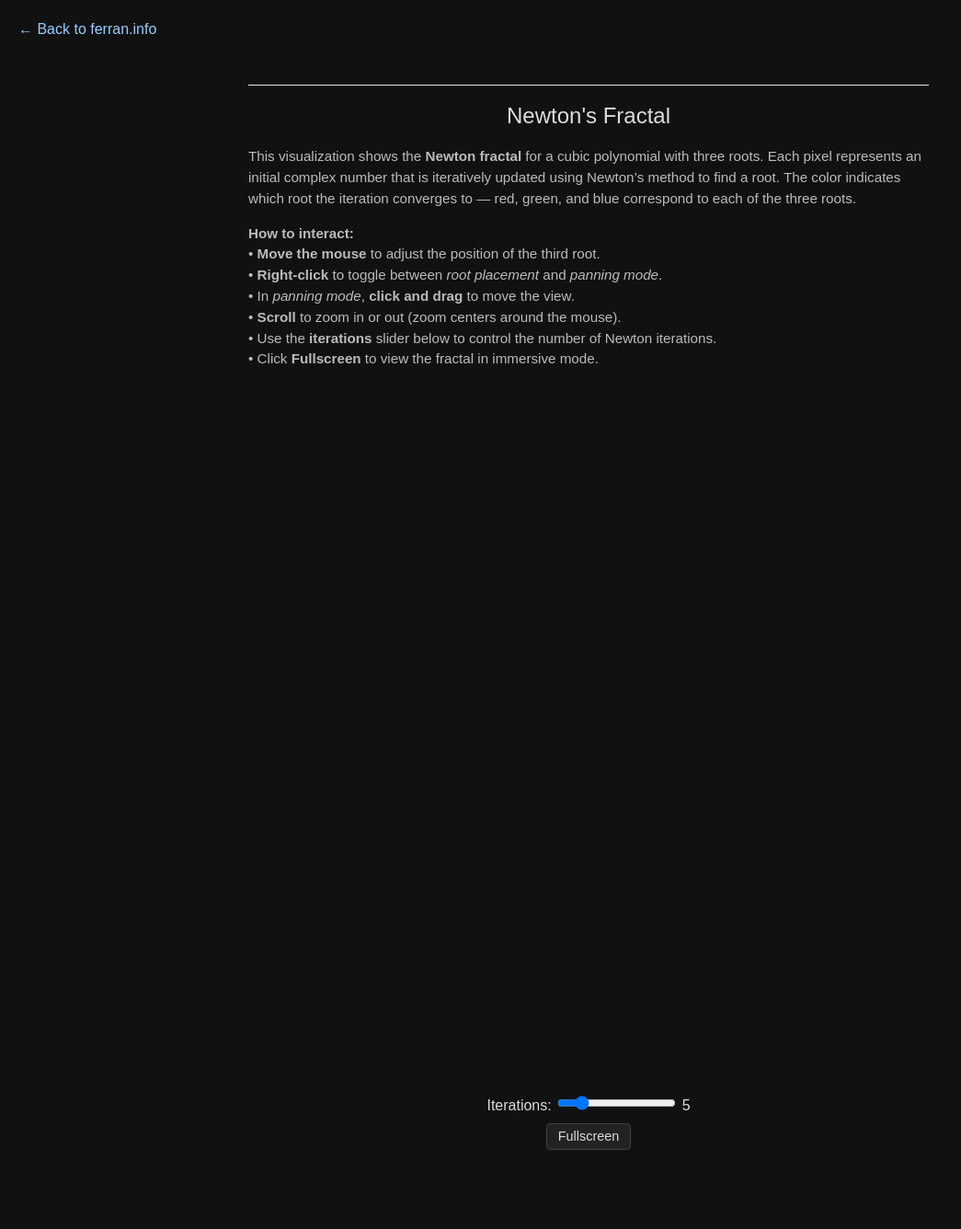
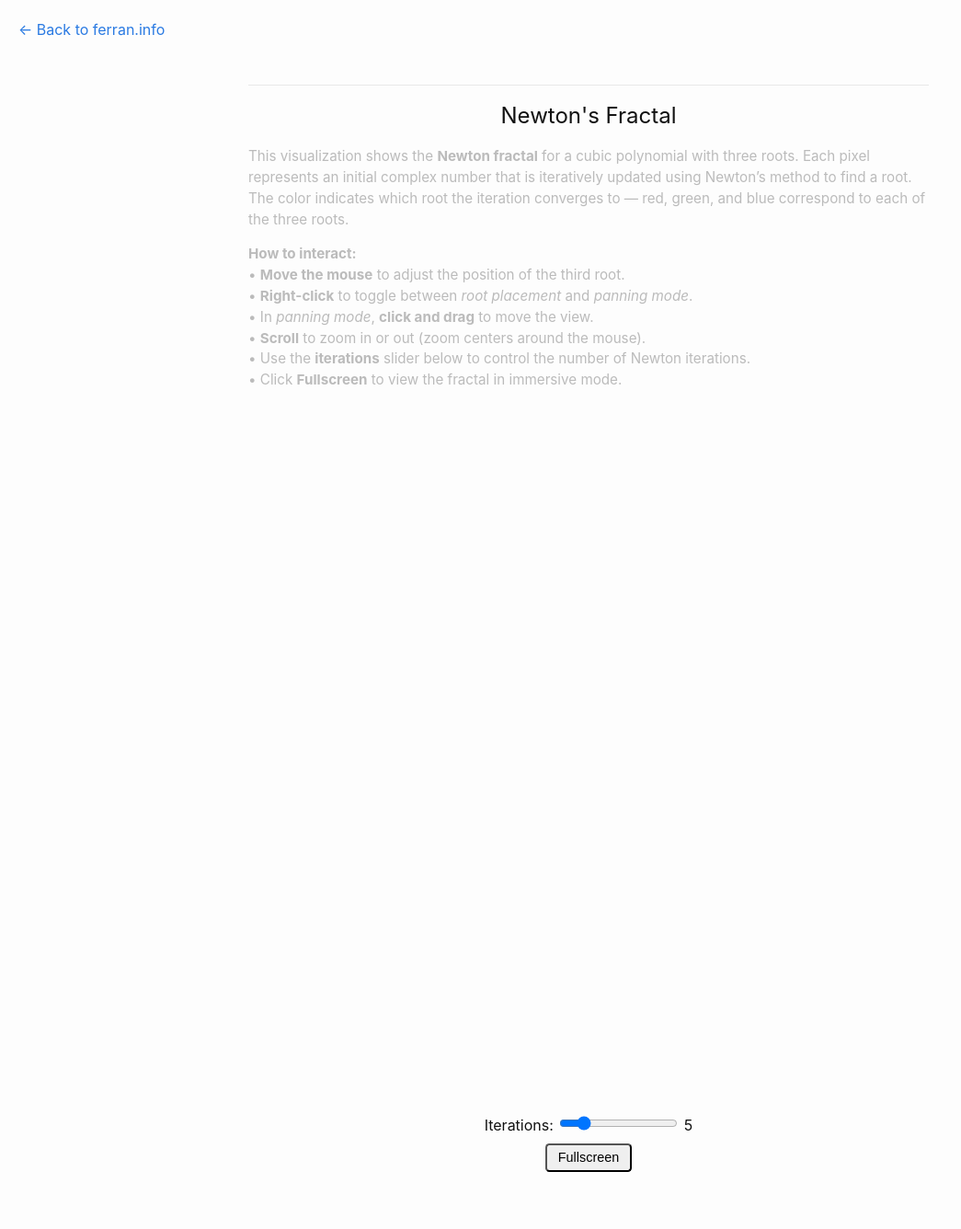
Before and after one commit to ferranEspuna/ferranEspuna, a Jekyll site: the page built from newton_fractal/index.html, in a window 1280 px wide. Shown: the whole page at 92% size, without its empty margins (0-1045 px from the left). Built offline with Jekyll 4.4.1, drawn with Linux system fonts in a browser that asks for light colours; before the commit the page ends 1312 px from its top, so only the background shows below that.

Commit message:
Update index.html

```diff
--- a/newton_fractal/index.html
+++ b/newton_fractal/index.html
@@ -14,9 +14,6 @@ title: My New Subsection
 
   <style>
     body {
-      background-color: #111;
-      color: #ddd;
-      font-family: sans-serif;
       text-align: center;
       margin: 0;
       padding: 2em;
@@ -28,11 +25,6 @@ title: My New Subsection
       top: 20px;
       left: 20px;
       z-index: 10;
-    }
-
-    a {
-      color: #9cf;
-      text-decoration: none;
     }
 
     .shader-window {
@@ -62,26 +54,17 @@ title: My New Subsection
     }
 
     .description code {
-      background: #222;
       padding: 0.15em 0.3em;
       border-radius: 0.25em;
-      color: #9cf;
     }
 
     button {
-      background: #222;
-      color: #ddd;
-      border: 1px solid #444;
       padding: 0.4em 0.8em;
       border-radius: 0.3em;
       cursor: pointer;
       margin-top: 0.5em;
       font-size: 0.9em;
       transition: background 0.2s;
-    }
-
-    button:hover {
-      background: #333;
     }
 
     /* Make the canvas cover the screen in fullscreen mode */
```
